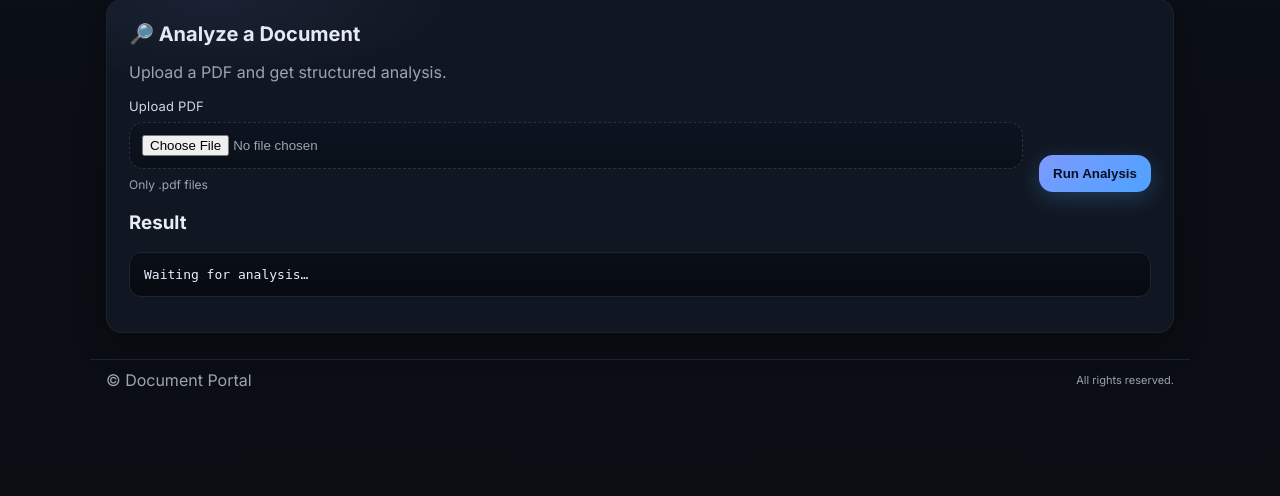
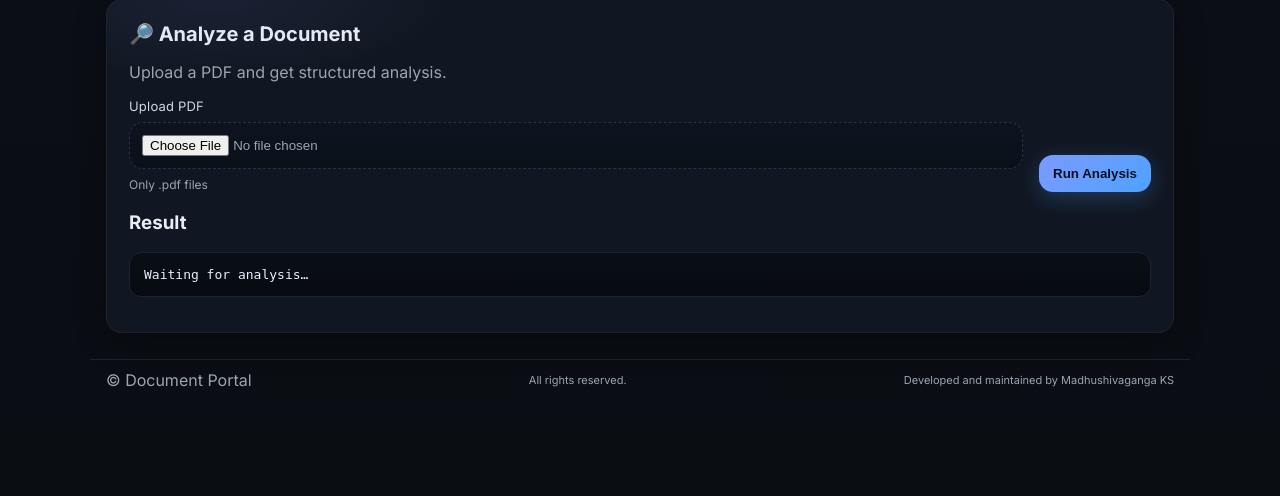
Before and after one commit to MadhushivagangaKS/Document-AI, a FastAPI app: page / in a window 1280 px wide. Shown: the part 97-593 px from the top of the page. Run offline with FastAPI, Linux system fonts and the light colour scheme.

```diff
--- a/templates/index.html
+++ b/templates/index.html
@@ -153,6 +153,7 @@
   <footer class="app-footer">
     <div>© Document Portal</div>
     <div class="tiny">All rights reserved.</div>
+    <div class="tiny">Developed and maintained by Madhushivaganga KS</div>
   </footer>
 
   <script>
```
Also changed, not shown: .github/workflows/aws.yaml, .github/workflows/task_definition.json.
